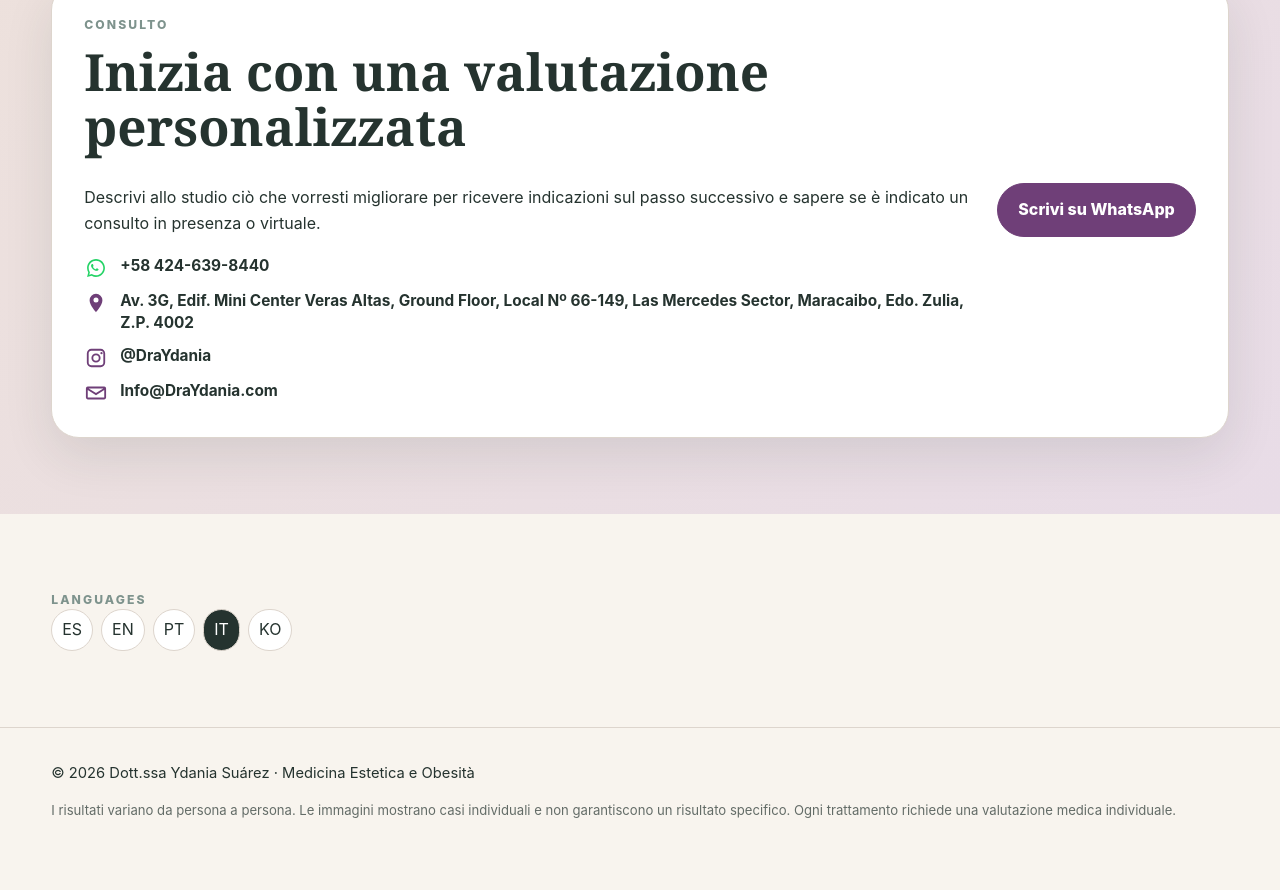
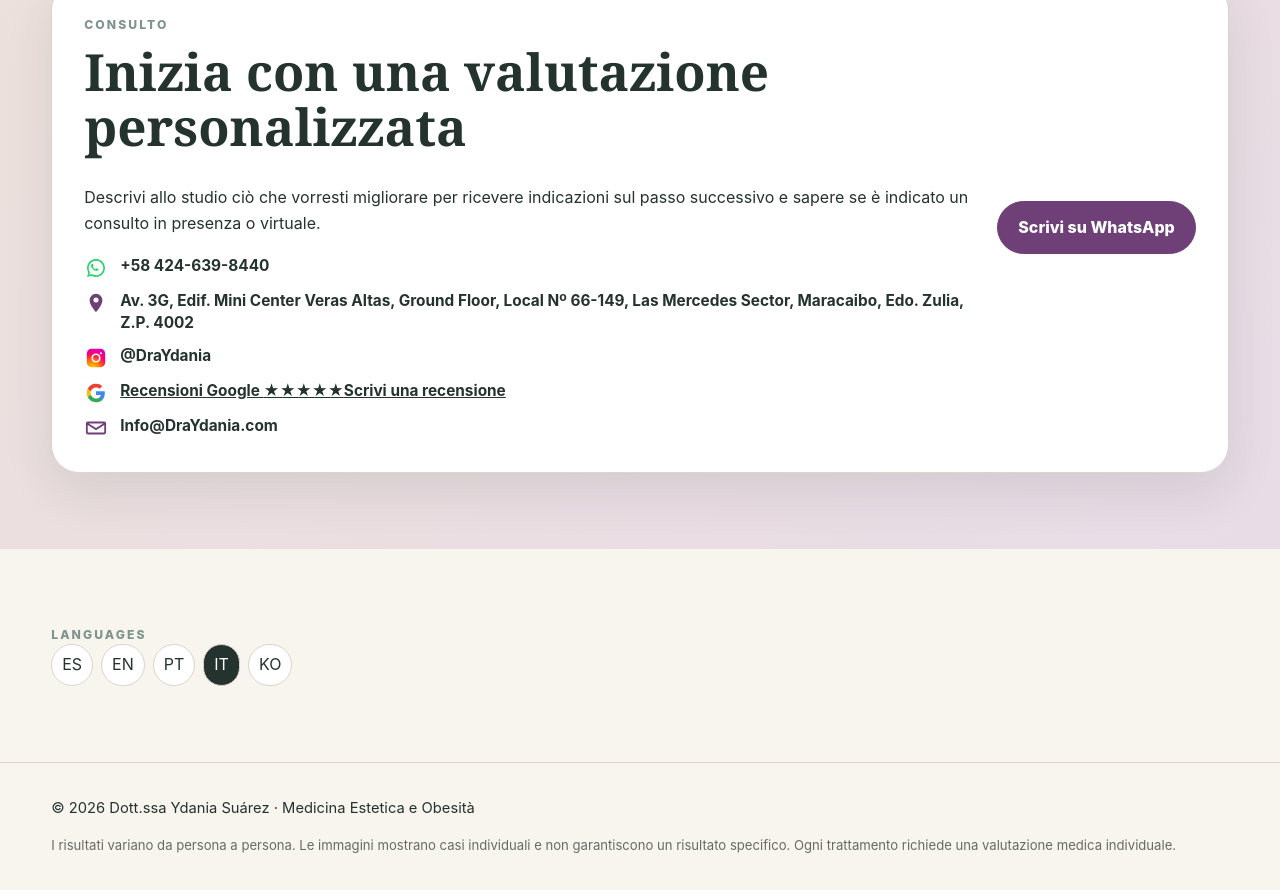
Before and after one commit to sirbe7/ydania-medical, a plain HTML site: page it/index.html in a window 1280 px wide. Shown: the part 5059-5949 px from the top of the page. Before the commit the page ends 5914 px from the top, so only its background shows below. Drawn offline with Linux system fonts and the light colour scheme.

Commit message:
Use multicolor Instagram icon and add Google reviews links

```diff
--- a/it/index.html
+++ b/it/index.html
@@ -31,7 +31,8 @@
 <section id="consulta" class="cta"><div class="wrap"><div class="cta-box"><div><div class="eyebrow">Consulto</div><h2>Inizia con una valutazione personalizzata</h2><p>Descrivi allo studio ciò che vorresti migliorare per ricevere indicazioni sul passo successivo e sapere se è indicato un consulto in presenza o virtuale.</p><div class="contact-details">
     <a class="contact-item" href="https://wa.me/584246398440" target="_blank" rel="noopener" aria-label="WhatsApp +58 424-639-8440"><span class="contact-icon whatsapp-icon"><svg viewBox="0 0 32 32" aria-hidden="true" focusable="false"><path fill="currentColor" d="M19.11 17.36c-.27-.14-1.58-.78-1.82-.87-.24-.09-.42-.14-.6.14-.18.27-.69.87-.85 1.05-.16.18-.31.2-.58.07-.27-.14-1.14-.42-2.17-1.35-.8-.71-1.34-1.58-1.49-1.85-.16-.27-.02-.41.12-.55.12-.12.27-.31.4-.47.13-.16.18-.27.27-.45.09-.18.04-.34-.02-.47-.07-.14-.6-1.45-.82-1.98-.22-.53-.44-.46-.6-.47h-.51c-.18 0-.47.07-.71.34-.24.27-.93.91-.93 2.22 0 1.31.96 2.58 1.09 2.76.13.18 1.88 2.87 4.56 4.03.64.27 1.14.43 1.53.55.64.2 1.23.17 1.69.1.52-.08 1.58-.65 1.8-1.28.22-.63.22-1.17.16-1.28-.07-.11-.24-.18-.51-.32z"/><path fill="currentColor" d="M16 3C8.83 3 3 8.83 3 16c0 2.28.6 4.51 1.73 6.47L3 29l6.68-1.75A12.93 12.93 0 0 0 16 29c7.17 0 13-5.83 13-13S23.17 3 16 3zm0 23.63c-1.95 0-3.86-.53-5.52-1.54l-.39-.23-3.96 1.04 1.06-3.86-.25-.4A10.58 10.58 0 0 1 5.36 16C5.36 10.13 10.13 5.36 16 5.36S26.64 10.13 26.64 16 21.87 26.63 16 26.63z"/></svg></span><span>+58 424-639-8440</span></a>
     <a class="contact-item" href="https://www.google.com/maps/search/?api=1&query=Av.%203G%2C%20Edif.%20Mini%20Center%20Veras%20Altas%2C%20Ground%20Floor%2C%20Local%20N%C2%BA%2066-149%2C%20Las%20Mercedes%20Sector%2C%20Maracaibo%2C%20Edo.%20Zulia%2C%20Z.P.%204002" target="_blank" rel="noopener" aria-label="Av. 3G, Edif. Mini Center Veras Altas, Ground Floor, Local Nº 66-149, Las Mercedes Sector, Maracaibo, Edo. Zulia, Z.P. 4002"><span class="contact-icon"><svg viewBox="0 0 24 24" aria-hidden="true" focusable="false"><path fill="currentColor" d="M12 2a7 7 0 0 0-7 7c0 5.25 7 13 7 13s7-7.75 7-13a7 7 0 0 0-7-7zm0 9.5A2.5 2.5 0 1 1 12 6a2.5 2.5 0 0 1 0 5.5z"/></svg></span><span>Av. 3G, Edif. Mini Center Veras Altas, Ground Floor, Local Nº 66-149, Las Mercedes Sector, Maracaibo, Edo. Zulia, Z.P. 4002</span></a>
-    <a class="contact-item" href="https://www.instagram.com/draydania/" target="_blank" rel="noopener" aria-label="Instagram @DraYdania"><span class="contact-icon instagram-icon"><svg viewBox="0 0 24 24" aria-hidden="true" focusable="false"><path fill="currentColor" d="M7 2h10a5 5 0 0 1 5 5v10a5 5 0 0 1-5 5H7a5 5 0 0 1-5-5V7a5 5 0 0 1 5-5zm0 2a3 3 0 0 0-3 3v10a3 3 0 0 0 3 3h10a3 3 0 0 0 3-3V7a3 3 0 0 0-3-3H7zm11 1.5a1.25 1.25 0 1 1 0 2.5 1.25 1.25 0 0 1 0-2.5zM12 7a5 5 0 1 1 0 10 5 5 0 0 1 0-10zm0 2a3 3 0 1 0 0 6 3 3 0 0 0 0-6z"/></svg></span><span>@DraYdania</span></a>
+    <a class="contact-item" href="https://www.instagram.com/draydania/" target="_blank" rel="noopener" aria-label="Instagram @DraYdania"><span class="contact-icon instagram-icon"><svg viewBox="0 0 24 24" aria-hidden="true" focusable="false"><defs><radialGradient id="igGrad" cx="30%" cy="107%" r="150%"><stop offset="0%" stop-color="#ffd600"/><stop offset="28%" stop-color="#ff7a00"/><stop offset="52%" stop-color="#ff0169"/><stop offset="78%" stop-color="#d300c5"/><stop offset="100%" stop-color="#7638fa"/></radialGradient></defs><rect x="2" y="2" width="20" height="20" rx="5" fill="url(#igGrad)"/><circle cx="12" cy="12" r="4.1" fill="none" stroke="#fff" stroke-width="1.8"/><circle cx="17.3" cy="6.8" r="1.15" fill="#fff"/></svg></span><span>@DraYdania</span></a>
+    <div class="contact-item google-review-item"><span class="contact-icon google-icon"><svg viewBox="0 0 24 24" aria-hidden="true" focusable="false"><path fill="#4285F4" d="M21.6 12.23c0-.74-.07-1.45-.19-2.14H12v4.05h5.38a4.6 4.6 0 0 1-2 3.02v2.62h3.24c1.9-1.75 2.98-4.33 2.98-7.55z"/><path fill="#34A853" d="M12 22c2.7 0 4.97-.9 6.62-2.22l-3.24-2.62c-.9.6-2.05.96-3.38.96-2.61 0-4.82-1.76-5.61-4.13H3.04v2.7A10 10 0 0 0 12 22z"/><path fill="#FBBC05" d="M6.39 13.99A6 6 0 0 1 6.08 12c0-.69.12-1.36.31-1.99v-2.7H3.04A10 10 0 0 0 2 12c0 1.61.39 3.13 1.04 4.69l3.35-2.7z"/><path fill="#EA4335" d="M12 5.88c1.47 0 2.79.5 3.82 1.49l2.86-2.86C16.97 2.9 14.7 2 12 2a10 10 0 0 0-8.96 5.31l3.35 2.7C7.18 7.64 9.39 5.88 12 5.88z"/></svg></span><span class="google-review-copy"><a href="https://www.google.com/maps/search/?api=1&query=Dra.%20Ydania%20Su%C3%A1rez%20Sansevero&query_place_id=ChIJGwmIZNSeiY4RSXnJPy_eebo" target="_blank" rel="noopener">Recensioni Google <span class="review-stars" aria-label="5 estrellas">★★★★★</span></a><a class="review-write" href="https://search.google.com/local/writereview?placeid=ChIJGwmIZNSeiY4RSXnJPy_eebo" target="_blank" rel="noopener">Scrivi una recensione</a></span></div>
     <a class="contact-item" href="mailto:Info@DraYdania.com" aria-label="Email Info@DraYdania.com"><span class="contact-icon"><svg viewBox="0 0 24 24" aria-hidden="true" focusable="false"><path fill="currentColor" d="M3 5h18a2 2 0 0 1 2 2v10a2 2 0 0 1-2 2H3a2 2 0 0 1-2-2V7a2 2 0 0 1 2-2zm9 7 8-5H4l8 5zm0 2.35L3 8.73V17h18V8.73l-9 5.62z"/></svg></span><span>Info@DraYdania.com</span></a>
   </div></div><a class="btn purple" href="https://wa.me/584246398440" target="_blank" rel="noopener">Scrivi su WhatsApp</a></div></div></section>
 
```
